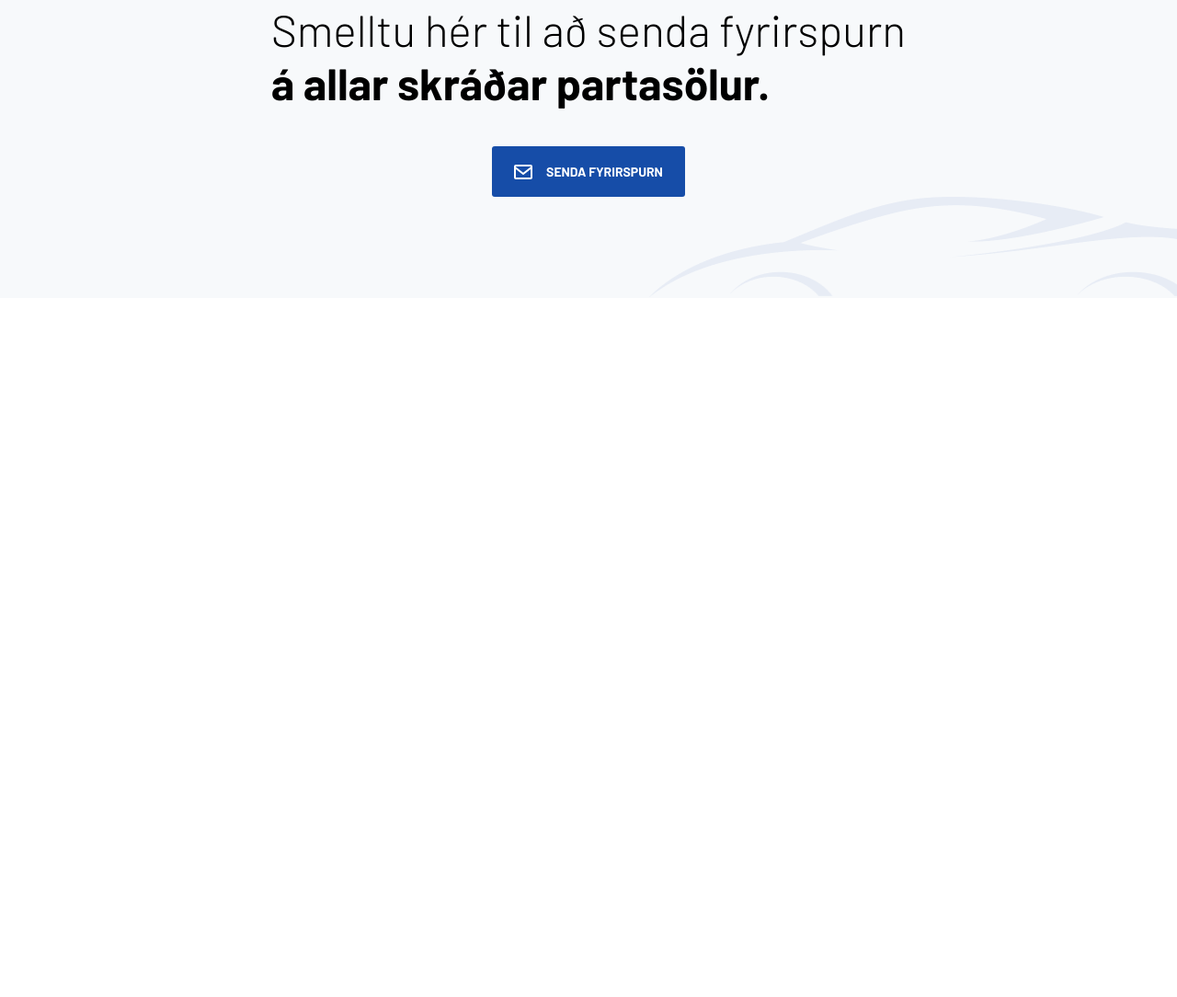
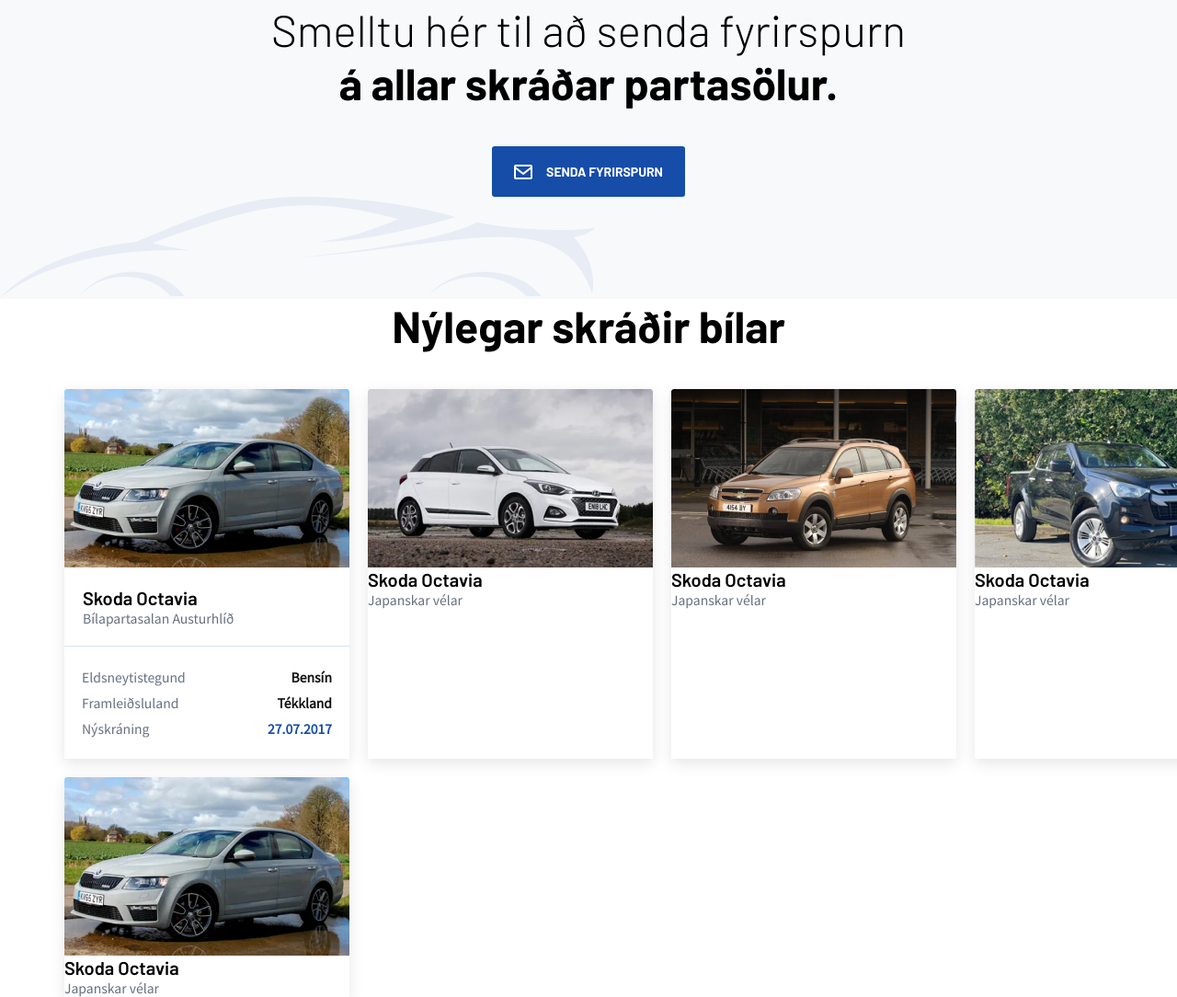
Before and after one commit to Anton533/partasolur, a plain HTML site: page index.html in a window 1280 px wide. Shown: the part 695-1779 px from the top of the page at 92% size. Before the commit the page ends 1119 px from the top, so only its background shows below. Drawn offline with Linux system fonts and the light colour scheme.

Commit message:
add section registered-cars

```diff
--- a/css/general.css
+++ b/css/general.css
@@ -104,6 +104,7 @@
   font-weight: 700;
   font-size: 1.4rem;
   line-height: 1.7rem;
+  /* width: 100%; */
 }
 
 .btn img {
@@ -124,3 +125,7 @@
   border: 1px solid #164da8;
   color: #164da8;
 }
+
+.heading-secondary {
+  text-align: center;
+}
--- a/css/style.css
+++ b/css/style.css
@@ -47,8 +47,8 @@
 /***************************/
 
 .main-nav-list {
+  display: flex;
   list-style: none;
-  display: flex;
   align-items: center;
   gap: 4.8rem;
 }
@@ -94,6 +94,7 @@
   background-color: #fff;
   border-radius: 0.3rem;
   box-shadow: 0 0 5px rgba(0, 0, 0, 0.075);
+  transform: translateY(-10rem);
 }
 
 .form-box {
@@ -101,8 +102,8 @@
   justify-content: center;
   align-items: center;
   margin: 0 auto;
-  transform: translateY(-10rem);
-  background: linear-gradient(to bottom, #000000 50%, #f7f9fb 50%);
+  background-color: #f7f9fb;
+  /* background: linear-gradient(to bottom, #000000 50%, #f7f9fb 50%); */
 }
 
 .form-main {
@@ -171,13 +172,8 @@
 /***************************/
 
 .section-cta {
-  display: flex;
-  flex-direction: column;
-  justify-content: center;
-  align-items: center;
-  padding-top: 10rem;
   background-color: #f7f9fb;
-  transform: translateY(-10rem);
+  position: relative;
 }
 
 .heading-secondary {
@@ -186,8 +182,80 @@
   align-items: center;
 }
 
+.test {
+  display: flex;
+  flex-direction: column;
+  justify-content: center;
+  align-items: center;
+  /* height: 20rem; */
+}
+
 .img-cta {
-  transform: translate(60%);
-  /* right: -50%; */
-  /* top: 0; */
+  /* position: absolute; */
+  right: 0;
+  bottom: 0;
 }
+
+.img-box {
+}
+
+.cars {
+  display: grid;
+  grid-template-columns: repeat(4, 1fr);
+  gap: 2rem;
+  margin-bottom: 1.5rem;
+}
+
+.car-header {
+  padding: 2rem;
+}
+
+.car-title {
+  font-family: "Barlow";
+  font-size: 2rem;
+  font-weight: 600;
+  line-height: 2.4rem;
+}
+
+.car-tag {
+  font-family: "Noto Sans JP";
+  font-size: 1.4rem;
+  font-weight: 400;
+  line-height: 2rem;
+  color: #666f80;
+}
+
+.properties-list {
+  list-style: none;
+  font-family: "Noto Sans JP";
+  font-size: 1.4rem;
+  font-weight: 400;
+  line-height: 1.4rem;
+  padding: 1.9rem;
+  line-height: 2;
+}
+
+.list-item {
+  color: #666f80;
+  display: flex;
+  justify-content: space-between;
+}
+
+.value {
+  color: #111111;
+}
+
+.date {
+  color: #164da8;
+}
+
+.car hr {
+  height: 1px;
+  border-width: 0;
+  color: #dae2f2;
+  background-color: #dae2f2;
+}
+
+.car {
+  box-shadow: 0 5px 15px rgba(0, 0, 0, 0.1);
+}
--- a/index.html
+++ b/index.html
@@ -148,12 +148,69 @@
     </section>
 
       <section class="section-cta">
-        <h2 class="heading-secondary"><span class="heading-text-300">Smelltu hér til að senda fyrirspurn</span> <br> á allar skráðar partasölur.</h2>
+        <div class="test">
+          <h2 class="heading-secondary"><span class="heading-text-300">Smelltu hér til að senda fyrirspurn</span> <br> á allar skráðar partasölur.</h2>
+          <button class="btn btn--colored"> <img src="img/Vector.svg" alt=""> SENDA FYRIRSPURN</button>
+        </div>
 
-        <button class="btn btn--colored"> <img src="img/Vector.svg" alt=""> SENDA FYRIRSPURN</button>
+        <div class="img-box">
 
-        <img src="img/Vector_3.png" alt=""
-        class="img-cta">
+          <img src="img/Vector_3.png" alt=""
+          class="img-cta">
+        </div>
+      </section>
+
+      <section class="registered-cars">
+        <h2 class="heading-secondary">Nýlegar skráðir bílar</h2>
+        <div class="cars container">
+
+          <article class="car">
+            <img src="img/cars/image 18.jpg" alt="">
+            <div class="car-content">
+              <div class="car-header">
+                <p class="car-title">Skoda Octavia</p>
+                <p class="car-tag">Bílapartasalan Austurhlíð</p>
+              </div>
+              <hr>
+              <ul class="properties-list">
+                <li class="list-item">Eldsneytistegund<b class="value">Bensín</b></li>
+                <li class="list-item">Framleiðsluland<b class="value">Tékkland</b></li>
+                <li class="list-item">Nýskráning<b class="date">27.07.2017</b></li>
+              </ul>
+            </div>
+          </article>
+
+          <div class="car">
+            <img src="img/cars/image 20.jpg" alt="">
+            <div class="car-content">
+              <p class="car-title">Skoda Octavia</p>
+              <p class="car-tag">Japanskar vélar</p>
+            </div>
+          </div>
+
+          <div class="car">
+            <img src="img/cars/image 22.png" alt="">
+            <div class="car-content">
+              <p class="car-title">Skoda Octavia</p>
+              <p class="car-tag">Japanskar vélar</p>
+            </div>
+          </div>
+
+          <div class="car">
+            <img src="img/cars/image 35.png" alt="">
+            <div class="car-content">
+              <p class="car-title">Skoda Octavia</p>
+              <p class="car-tag">Japanskar vélar</p>
+            </div>
+          </div>
+          <div class="car">
+            <img src="img/cars/image 18.jpg" alt="">
+            <div class="car-content">
+              <p class="car-title">Skoda Octavia</p>
+              <p class="car-tag">Japanskar vélar</p>
+            </div>
+          </div>
+        </div>
       </section>
     </main>
   </body>
```
Also changed, not shown: img/cars/image 18.jpg (added), img/cars/image 20.jpg (added), img/cars/image 22.png (added), img/cars/image 35.png (added), 2 other files.
